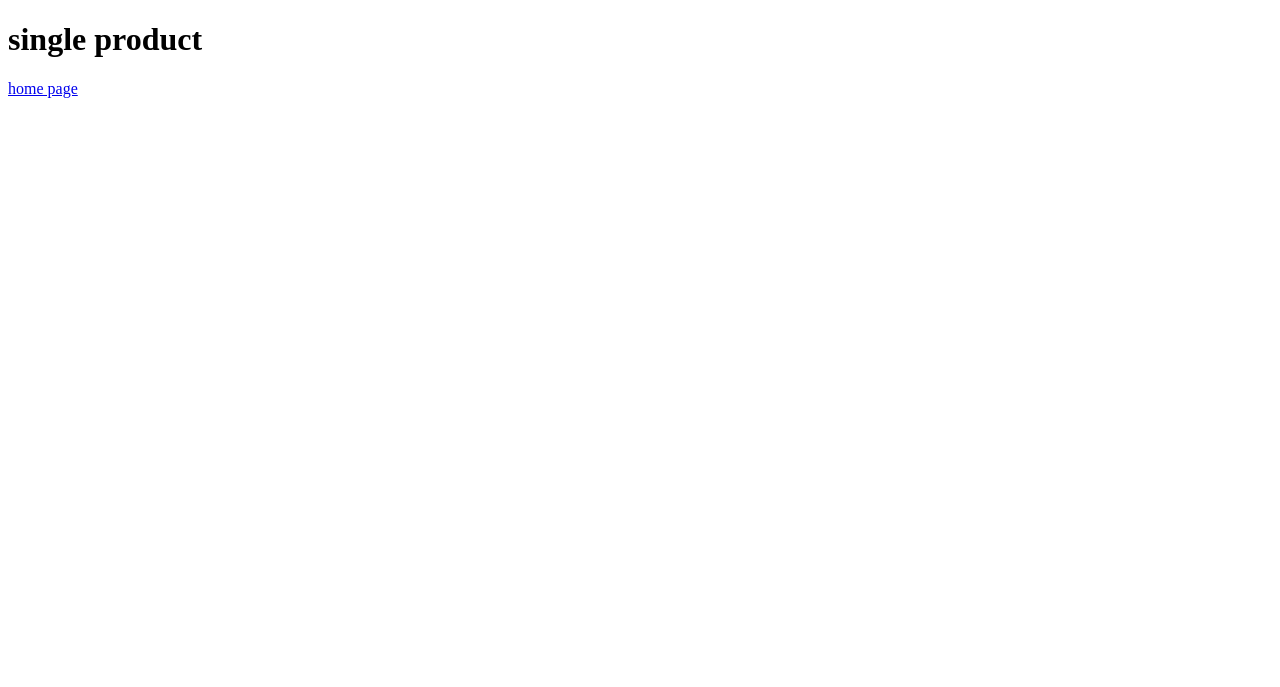
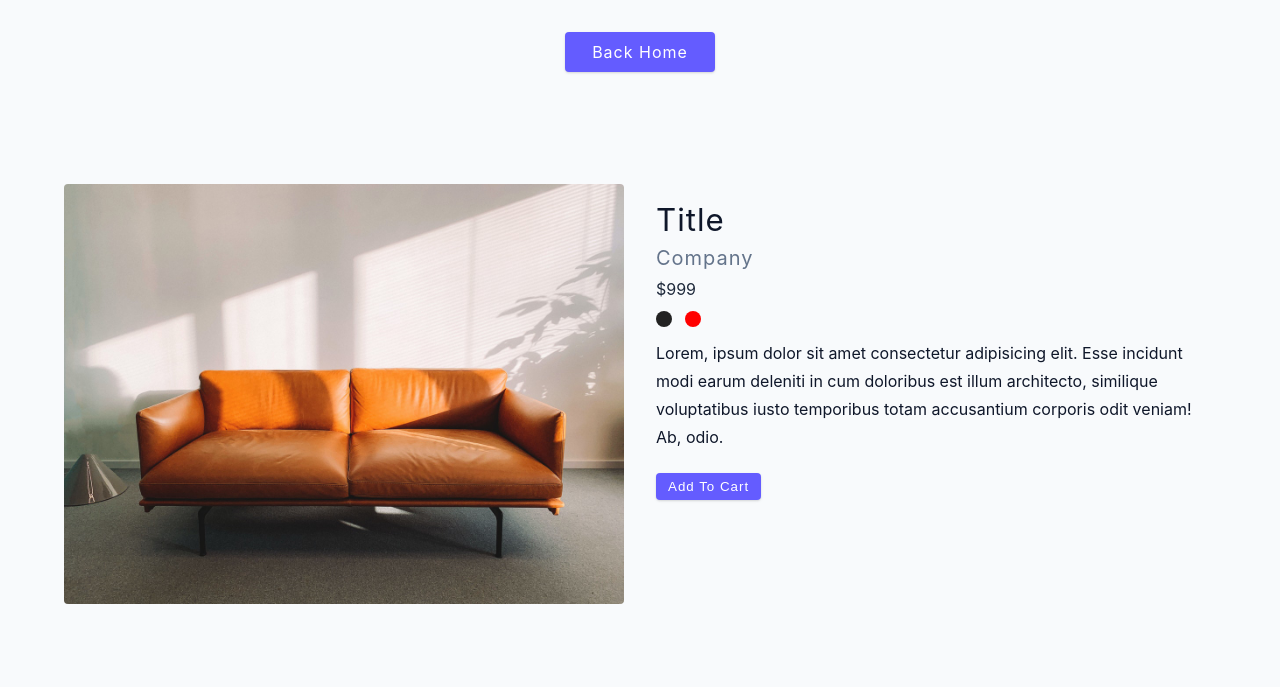
Before and after one commit to zackscovitch01/products-js, a plain HTML site: page product.html in a window 1280 px wide. Drawn offline with Linux system fonts and the light colour scheme.

Commit message:
single product html page

```diff
--- a/product.html
+++ b/product.html
@@ -4,9 +4,30 @@
     <meta charset="UTF-8" />
     <meta name="viewport" content="width=device-width, initial-scale=1.0" />
     <title>Single Product</title>
+    <link rel="stylesheet" href="styles.css" />
   </head>
   <body>
-    <h1>single product</h1>
-    <a href="index.html">home page</a>
+    <a href="index.html" class="btn home-link">back home</a>
+    <section class="product">
+      <div class="product-wrapper">
+        <img src="./couch.jpg" class="img" alt="" />
+        <div class="product-info">
+          <h3>title</h3>
+          <h5>company</h5>
+          <span>$999</span>
+          <div class="colors">
+            <span class="product-color"></span>
+            <span class="product-color" style="background: red"></span>
+          </div>
+          <p>
+            Lorem, ipsum dolor sit amet consectetur adipisicing elit. Esse
+            incidunt modi earum deleniti in cum doloribus est illum architecto,
+            similique voluptatibus iusto temporibus totam accusantium corporis
+            odit veniam! Ab, odio.
+          </p>
+          <button class="btn">add to cart</button>
+        </div>
+      </div>
+    </section>
   </body>
 </html>
```
Also changed, not shown: app.js (+29 -3 lines), index.html (+1 -14 lines).
